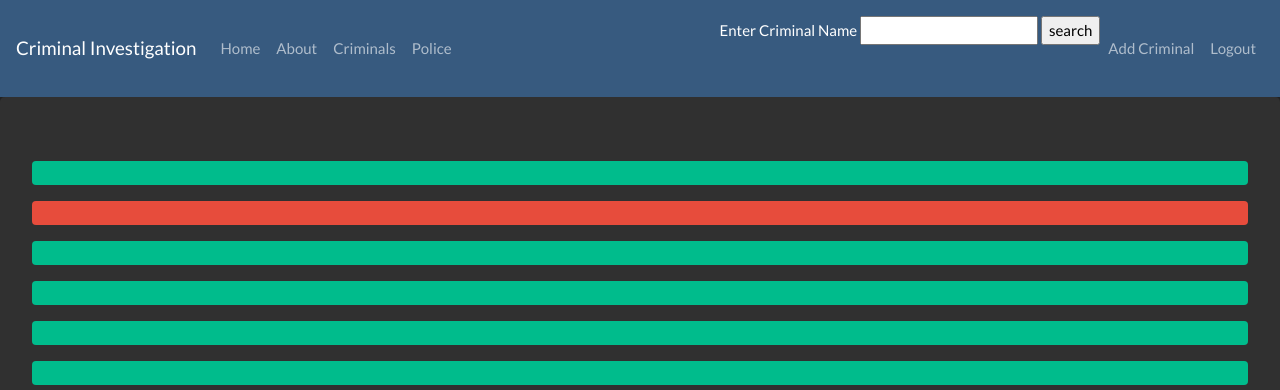
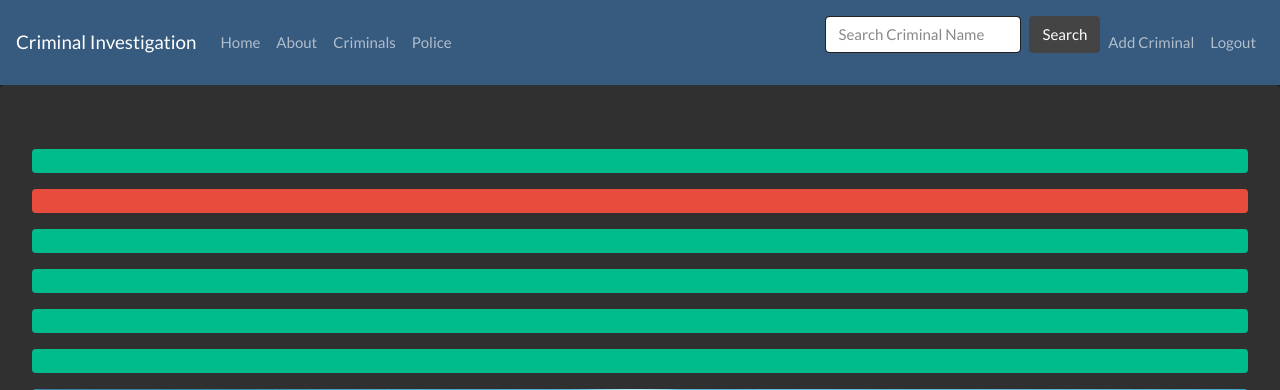
Before and after one commit to ganadhish1999/CodeIgniterCriminalManagementSystem, a PHP site: the page made by application/views/pages/home.php in a window 1280 px wide. Shown: the top 390 px of the page. Run offline with PHP 8.4, Linux system fonts and the light colour scheme; the template is opened without the code that fills it, so the values that code supplies are empty.

Commit message:
align search bar

```diff
--- a/application/views/templates/header.php
+++ b/application/views/templates/header.php
@@ -28,10 +28,10 @@
           </li>
         </ul>
         <ul>
-          <form method="post" action="<?php echo base_url();?>criminal/search" name="criminal_name">
-            <label>Enter Criminal Name</label>
-            <input type="text" name="criminal_name">
-            <input type="submit" value="search"/>
+          <form class="form-inline my-2 my-lg-0" method="post" action="<?php echo base_url();?>criminal/search" name="criminal_name">
+            <input class="form-control mr-sm-2" type="text" name="criminal_name" placeholder="Search Criminal Name">
+            <!-- <input  class="form-control mr-sm-2" type="submit" value="search"/> -->
+            <button class="btn btn-secondary my-2 my-sm-0" type="submit">Search</button>
           </form>
         </ul>
         <ul class="navbar-nav my-2 my-lg-0">
```
